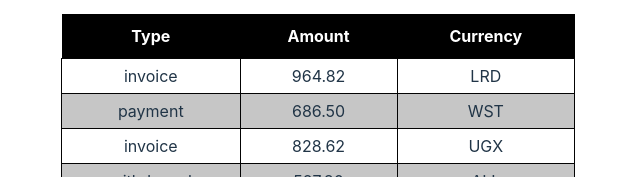
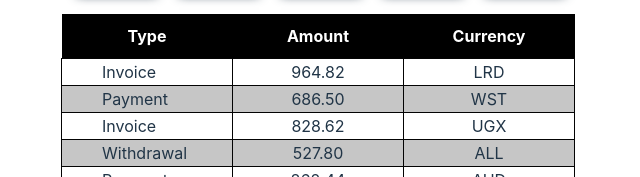
Before and after one commit to oleksamor/users-friends, a React (Vite) app: page / in a window 1280 px wide. Shown: the part 775-952 px from the top of the page, without its empty margins (322-962 px from the left). Built offline with nearby package versions, Linux system fonts and the light colour scheme.

Commit message:
change first letter row type styles .module.css

```diff
--- a/src/TransactionHistory/TransactionHistory.jsx
+++ b/src/TransactionHistory/TransactionHistory.jsx
@@ -16,7 +16,7 @@ const TransactionHistory = ({ transactions }) => {
         <tbody>
           {transactions.map((transaction) => (
             <tr key={transaction.id}>
-              <td>{transaction.type}</td>
+              <td className={s.type_column}>{transaction.type}</td>
               <td>{transaction.amount}</td>
               <td>{transaction.currency}</td>
             </tr>
--- a/src/TransactionHistory/TransactionHistory.module.css
+++ b/src/TransactionHistory/TransactionHistory.module.css
@@ -11,10 +11,16 @@ th {
 }
 
 td {
-    padding: 5px;
     border: 1px solid #030303;
+    width: calc(100%/3);
 }
 
 tr:nth-child(even) {
     background-color: rgb(198, 198, 198);
 }
+
+.type_column {
+    text-align: left;
+    padding-left: 40px;
+    text-transform: capitalize
+}
--- a/src/components/FriendListItem/FriendListItem.module.css
+++ b/src/components/FriendListItem/FriendListItem.module.css
@@ -10,6 +10,7 @@
 
 .friendItem {
     justify-items: center;
+    box-shadow: 3px 3px 10px;
 }
 
 .avatar {
--- a/src/components/Profile/Profile.module.css
+++ b/src/components/Profile/Profile.module.css
@@ -8,6 +8,7 @@
     border: 2px solid black;
     border-radius: 14px;
     overflow: hidden;
+    box-shadow: 3px 3px 10px;
 }
 
 .avatar {
```
